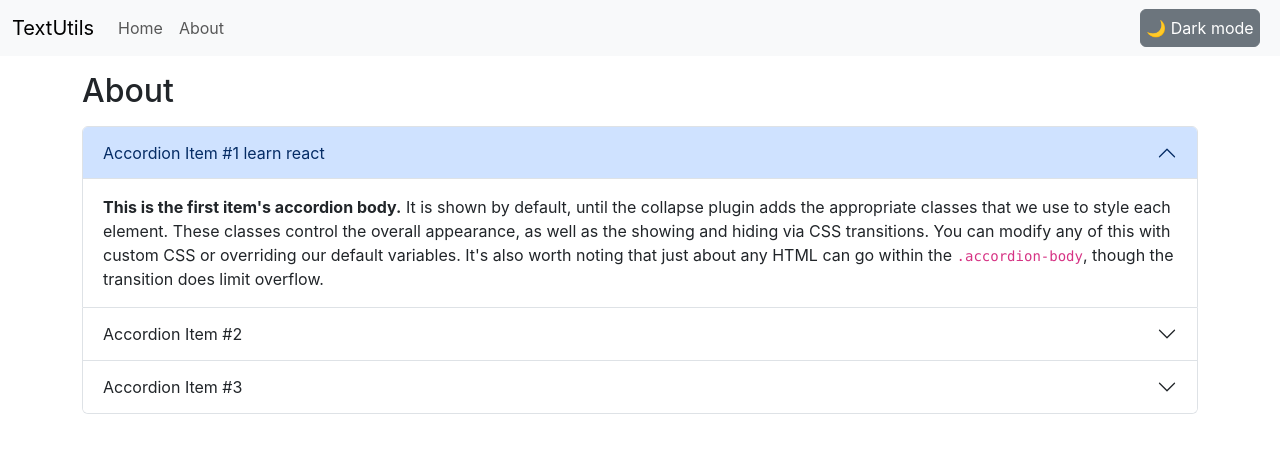
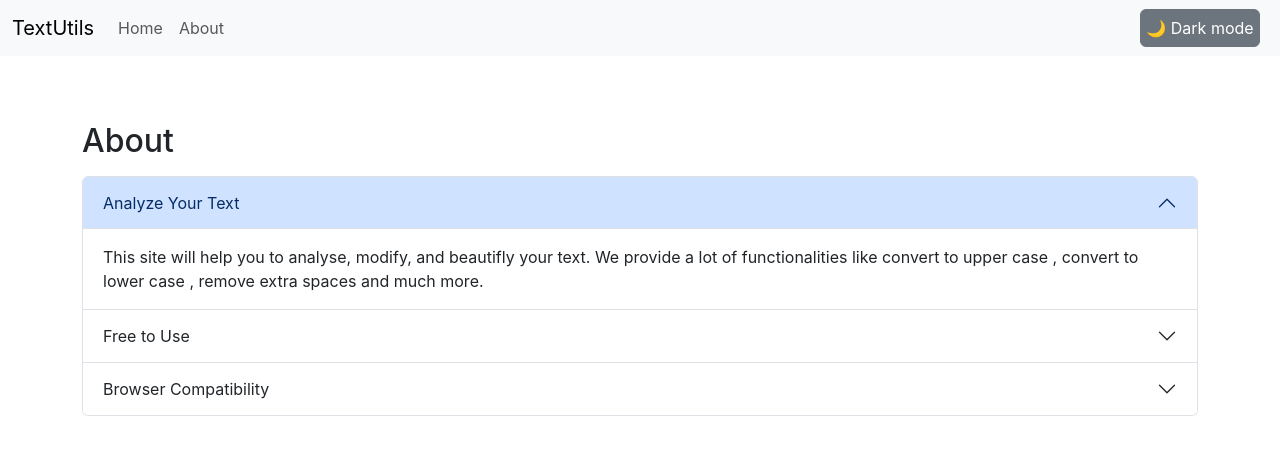
Before and after one commit to Omkar-code-mur/TextUtils, a React (Create React App) app: page /about in a window 1280 px wide. Shown: the top 454 px of the page. Built offline with nearby package versions, Linux system fonts and the light colour scheme.

Commit message:
added dropdown list

```diff
--- a/src/Componants/About.js
+++ b/src/Componants/About.js
@@ -2,8 +2,8 @@
 
 import React from "react";
 
-export default function About({ mode,emoji, toggleMode, capitalize }) {
-//
+export default function About({ mode, emoji, toggleMode, capitalize }) {
+  //
   return (
     <div className='container' data-bs-theme={mode}>
       <h2 className='my-3'>About</h2>
@@ -17,7 +17,7 @@ export default function About({ mode,emoji, toggleMode, capitalize }) {
               data-bs-target='#collapseOne'
               aria-expanded='true'
               aria-controls='collapseOne'>
-              Accordion Item #1 learn react
+              Analyze Your Text
             </button>
           </h2>
           <div
@@ -25,14 +25,9 @@ export default function About({ mode,emoji, toggleMode, capitalize }) {
             className='accordion-collapse collapse show'
             data-bs-parent='#accordionExample'>
             <div className='accordion-body'>
-              <strong>This is the first item's accordion body.</strong> It is
-              shown by default, until the collapse plugin adds the appropriate
-              classes that we use to style each element. These classes control
-              the overall appearance, as well as the showing and hiding via CSS
-              transitions. You can modify any of this with custom CSS or
-              overriding our default variables. It's also worth noting that just
-              about any HTML can go within the <code>.accordion-body</code>,
-              though the transition does limit overflow.
+              This site will help you to analyse, modify, and beautifly your
+              text. We provide a lot of functionalities like convert to upper
+              case , convert to lower case , remove extra spaces and much more.
             </div>
           </div>
         </div>
@@ -45,7 +40,7 @@ export default function About({ mode,emoji, toggleMode, capitalize }) {
               data-bs-target='#collapseTwo'
               aria-expanded='false'
               aria-controls='collapseTwo'>
-              Accordion Item #2
+              Free to Use
             </button>
           </h2>
           <div
@@ -53,14 +48,8 @@ export default function About({ mode,emoji, toggleMode, capitalize }) {
             className='accordion-collapse collapse'
             data-bs-parent='#accordionExample'>
             <div className='accordion-body'>
-              <strong>This is the second item's accordion body.</strong> It is
-              hidden by default, until the collapse plugin adds the appropriate
-              classes that we use to style each element. These classes control
-              the overall appearance, as well as the showing and hiding via CSS
-              transitions. You can modify any of this with custom CSS or
-              overriding our default variables. It's also worth noting that just
-              about any HTML can go within the <code>.accordion-body</code>,
-              though the transition does limit overflow.
+              This is free to use and share , much more functionalities are been
+              going to add as needed.
             </div>
           </div>
         </div>
@@ -73,7 +62,7 @@ export default function About({ mode,emoji, toggleMode, capitalize }) {
               data-bs-target='#collapseThree'
               aria-expanded='false'
               aria-controls='collapseThree'>
-              Accordion Item #3
+              Browser Compatibility
             </button>
           </h2>
           <div
@@ -81,14 +70,7 @@ export default function About({ mode,emoji, toggleMode, capitalize }) {
             className='accordion-collapse collapse'
             data-bs-parent='#accordionExample'>
             <div className='accordion-body'>
-              <strong>This is the third item's accordion body.</strong> It is
-              hidden by default, until the collapse plugin adds the appropriate
-              classes that we use to style each element. These classes control
-              the overall appearance, as well as the showing and hiding via CSS
-              transitions. You can modify any of this with custom CSS or
-              overriding our default variables. It's also worth noting that just
-              about any HTML can go within the <code>.accordion-body</code>,
-              though the transition does limit overflow.
+              This is compatible with most of the browsers and also usable in smartphones
             </div>
           </div>
         </div>
--- a/src/Componants/Alert.js
+++ b/src/Componants/Alert.js
@@ -4,13 +4,18 @@ import React from "react";
 
 export default function Alert(props) {
   const capitalize = (data) => {
-
     return data.charAt(0).toUpperCase() + data.toLowerCase().slice(1);
   };
   return (
-    props.alert && <div className={`alert alert-${props.alert.type} alert-dismissible fade show`} role="alert">
-        <strong>{capitalize(props.alert.type)}</strong> : {capitalize(props.alert.message)}
-
-</div>
+    <div style={{height:"50px"}}>
+      {props.alert && (
+      <div
+        className={`alert alert-${props.alert.type} alert-dismissible fade show`}
+        role='alert'>
+        <strong>{capitalize(props.alert.type)}</strong> :{" "}
+        {capitalize(props.alert.message)}
+      </div>
+      )}
+    </div>
   );
 }
--- a/src/Componants/TextForm.js
+++ b/src/Componants/TextForm.js
@@ -3,64 +3,84 @@
 import React, { useState } from "react";
 
 export default function TextForm(props) {
-
-  const emptyCheck = ()=>{
-    if(text === ""){
-      props.showAlert("Please Enter Some Text to modify","warning")
-      return true
+  const emptyCheck = () => {
+    if (text === "") {
+      props.showAlert("Please Enter Some Text to modify", "warning");
+      return true;
     }
-  }
+  };
   const handleUpClick = (e) => {
-    if(emptyCheck()) return
+    if (emptyCheck()) return;
     let newText = text.toUpperCase();
     setText(newText);
-    props.showAlert("text Converted to upper case","success")
+    props.showAlert("text Converted to upper case", "success");
   };
+  const handleCapitalize = (e) => {
+    if (emptyCheck()) return;
+    let newText = text;
+    newText = newText.split("\n").join("  ");
+    let arr = newText.split(" ").map((word) => {
+      let f = word.charAt(0).toUpperCase();
+      let newData = f + word.toLowerCase().slice(1);
+
+      return newData;
+    });
+    newText = arr.join(" ");
+    newText = newText.split("  ").join("\n");
+    setText(newText);
+    props.showAlert("text Capitalized", "success");
+  };
+
   const handleCopy = (e) => {
-    if (emptyCheck()) return
+    if (emptyCheck()) return;
     navigator.clipboard.writeText(text);
-    props.showAlert("text copied","success")
+    props.showAlert("text copied", "success");
+  };
+
+  const handlePaste = (e) => {
+    navigator.clipboard.readText().then(setText);
+    props.showAlert("Text Pasted", "success");
   };
   const handleExtraSpaces = (e) => {
-    if(emptyCheck()) return
-    let newText = text
-    newText = newText.split(/[  ]+/ )
-    setText(newText.join(" "))
-    props.showAlert("Extra spaces removed","success")
+    if (emptyCheck()) return;
+    let newText = text;
+    newText = newText.split(/[  ]+/);
+    setText(newText.join(" "));
+    props.showAlert("Extra spaces removed", "success");
   };
   const handleClearClick = (e) => {
     setText("");
-    props.showAlert("text cleared","success")
+    props.showAlert("text cleared", "success");
   };
-  const check = (word)=>{
-    return word !== ""
-  }
+  const check = (word) => {
+    return word !== "";
+  };
   const findWordCount = (sentance) => {
-    if(sentance === null || sentance === ""){
-      return 0
-    }else{
-      return text.split(" ").filter(check).length
+    if (sentance === null || sentance === "") {
+      return 0;
+    } else {
+      return text.split(" ").filter(check).length;
     }
   };
   const findCharacters = (sentance) => {
-    if(sentance === null || sentance === ""){
-      return 0
-    }else{
-      return text.split(" ").filter(check).join("").length
+    if (sentance === null || sentance === "") {
+      return 0;
+    } else {
+      return text.split(" ").filter(check).join("").length;
     }
   };
   const findSpaces = (sentance) => {
-    if(sentance === null || sentance === ""){
-      return 0
-    }else{
-      return text.split(" ").length-1
+    if (sentance === null || sentance === "") {
+      return 0;
+    } else {
+      return text.split(" ").length - 1;
     }
   };
   const handleLoClick = (e) => {
-    if(emptyCheck()) return
+    if (emptyCheck()) return;
     let newText = text.toLowerCase();
     setText(newText);
-    props.showAlert("text converted to lower case","success")
+    props.showAlert("text converted to lower case", "success");
   };
   const handleOnChange = (e) => {
     setText(e.target.value);
@@ -70,10 +90,8 @@ export default function TextForm(props) {
 
   return (
     <>
-      <div className='container my-3 d-inline' data-bs-theme={props.mode}>
-        <h2 className=' my-3' data-bs-theme={props.mode}>
-          {props.heading}
-        </h2>
+      <div className='container d-inline' data-bs-theme={props.mode}>
+        <h1 data-bs-theme={props.mode}>{props.heading}</h1>
         <div className='my-3 '>
           <textarea
             className='form-control'
@@ -81,37 +99,72 @@ export default function TextForm(props) {
             rows='8'
             onChange={handleOnChange}
             value={text}
-            placeholder={"Write Text Here!"}>
+            placeholder={"Write Text Here!"}></textarea>
+        </div>
+        <div className='btn-group'>
+          <button
+            type='button'
+            className='btn btn-primary dropdown-toggle '
+            data-bs-toggle='dropdown'
+            aria-expanded='false'>
+            Change Case
+          </button>
+          <ul className='dropdown-menu'>
+            <li>
+              <button
+                className='btn btn-primary mx-1 my-1 dropdown-item'
+                data-bs-theme={props.mode}
+                onClick={handleUpClick}>
+                Convert to Upper Case
+              </button>
+            </li>
+            <li>
+              <button
+                className='btn btn-primary mx-1 my-1 dropdown-item'
+                onClick={handleLoClick}>
+                Convert to Lower Case
+              </button>
+            </li>
+            <li>
+              <button
+                className='btn btn-primary mx-1 my-1 center d-inline-flex dropdown-item'
+                onClick={handleCapitalize}>
+                Capitalize text
+              </button>
+            </li>
+          </ul>
+        </div>
 
-            </textarea>
-        </div>
         <button
-          className='btn btn-primary mx-1 my-1'
-          data-bs-theme={props.mode}
-          onClick={handleUpClick}>
-          Convert to Upper Case
+          className='btn btn-primary mx-1 my-1 center d-inline-flex '
+          onClick={handleCopy}>
+          Copy
         </button>
-        <button className='btn btn-primary mx-1 my-1 center d-inline-flex ' onClick={handleLoClick}>
-          Convert to Lower Case
+        <button
+          className='btn btn-primary mx-1 my-1 center d-inline-flex '
+          onClick={handlePaste}>
+          Paste
         </button>
-        <button className='btn btn-primary mx-1 my-1 center d-inline-flex ' onClick={handleCopy}>
-          Copy Text
-        </button>
-        <button className='btn btn-primary mx-1 my-1 center d-inline-flex ' onClick={handleExtraSpaces}>
+        <button
+          className='btn btn-primary mx-1 my-1 center d-inline-flex '
+          onClick={handleExtraSpaces}>
           Remove Extra Spaces
         </button>
-        <button className='btn btn-secondary mx-1 my-1 center d-inline-flex ' onClick={handleClearClick}>
+        <button
+          className='btn btn-secondary mx-1 my-1 center d-inline-flex '
+          onClick={handleClearClick}>
           Clear Text
         </button>
       </div>
       <div className='container my-3' data-bs-theme={props.mode}>
         <h1>Your Text Summary</h1>
         <p>
-
-           {findWordCount(text)} words {findCharacters(text)} characters {findSpaces(text)} spaces
+          {findWordCount(text)} words {findCharacters(text)} characters{" "}
+          {findSpaces(text)} spaces
         </p>
         <h3>Preview</h3>
-        <p>{text}</p>
+        <pre className='preview'>{`${text}`}</pre>
+        <a href='ftp://192.168.1.1/'>link</a>
       </div>
     </>
   );
```
Also changed, not shown: src/App.js (+5 -4 lines).
